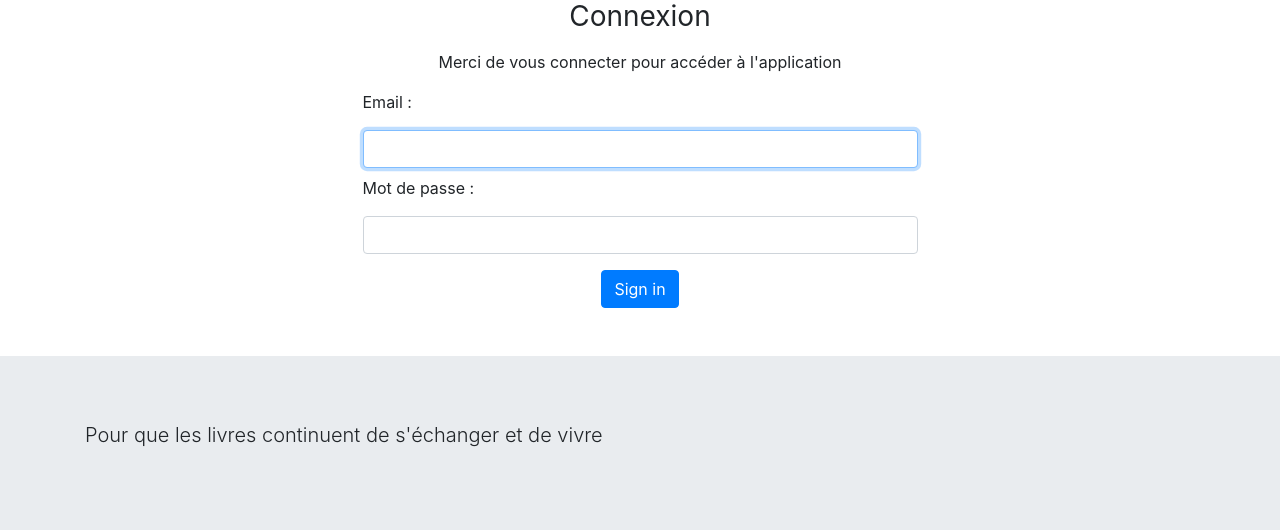
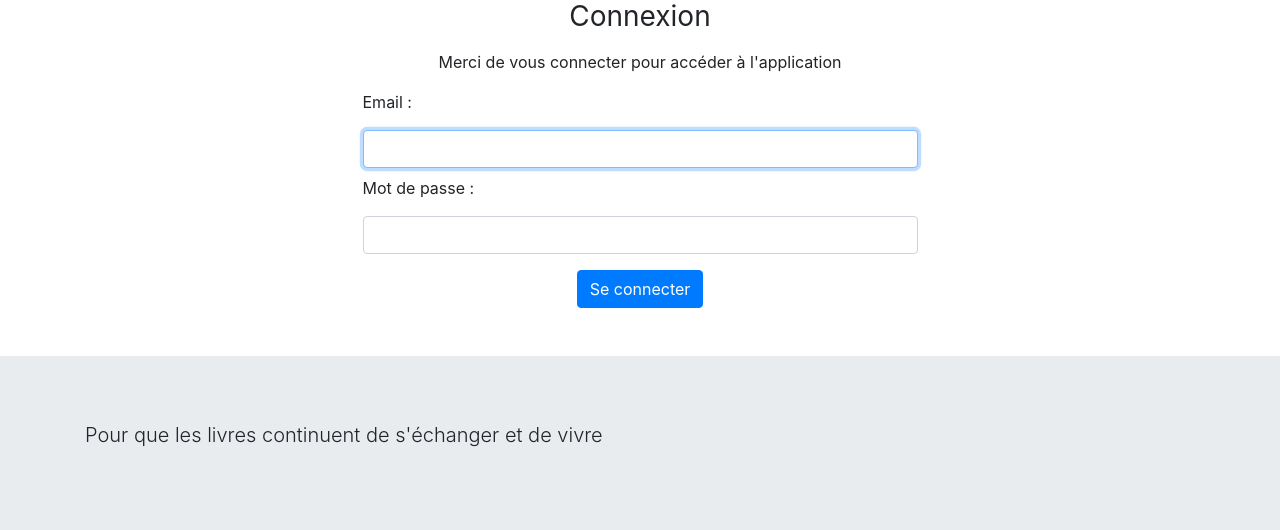
Before and after one commit to thomgo/symfonyLibrairy, a Symfony app: template templates/security/login.html.twig in a window 1280 px wide. Shown: the part 337-867 px from the top of the page. Run offline with Twig, Linux system fonts and the light colour scheme; the template is opened without the code that fills it, so the values that code supplies are empty; some libraries are stand-ins or nearby versions.

Commit message:
change connexion button text

```diff
--- a/templates/security/login.html.twig
+++ b/templates/security/login.html.twig
@@ -20,7 +20,7 @@
 
         <input type="hidden" name="_csrf_token" value="{{ csrf_token('authenticate') }}">
         <div class="text-center">
-          <button class="btn btn-primary mt-2" type="submit">Sign in</button>
+          <button class="btn btn-primary mt-2" type="submit">Se connecter</button>
         </div>
     </form>
   </div>
```
